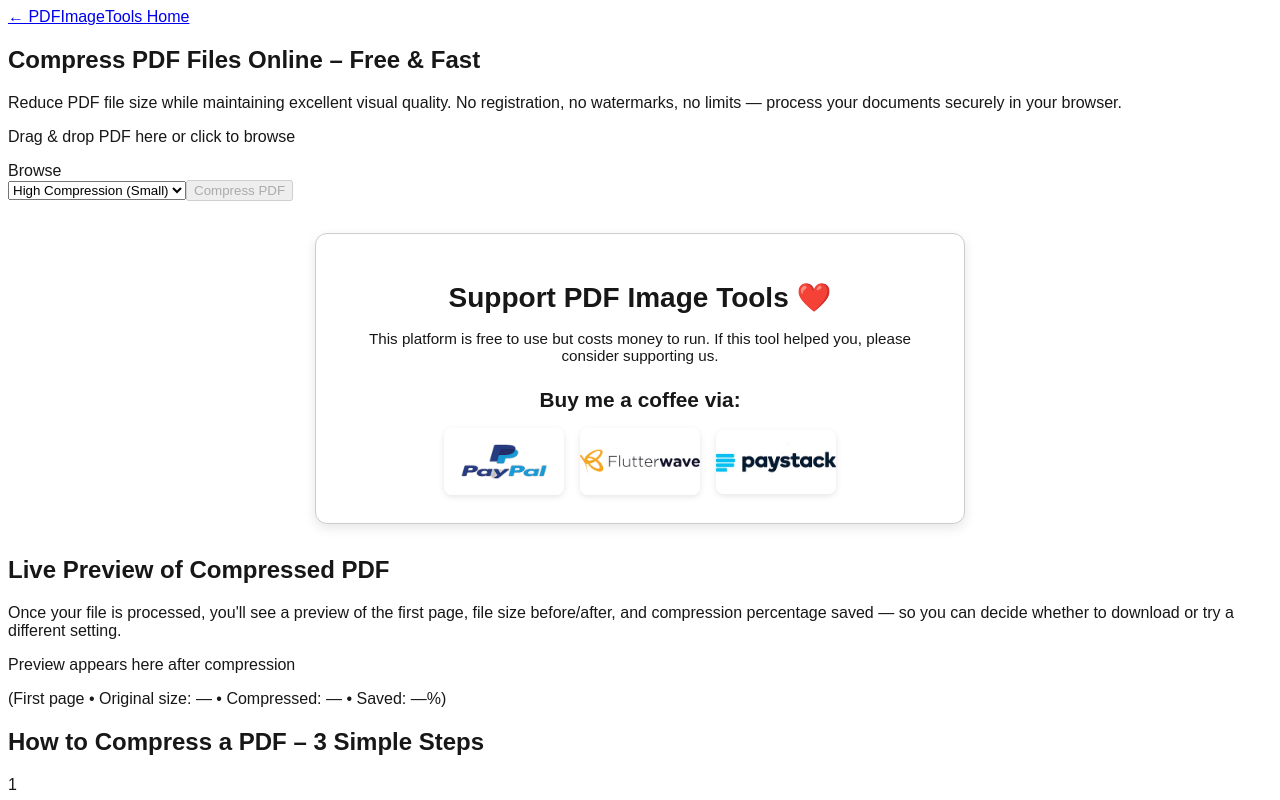
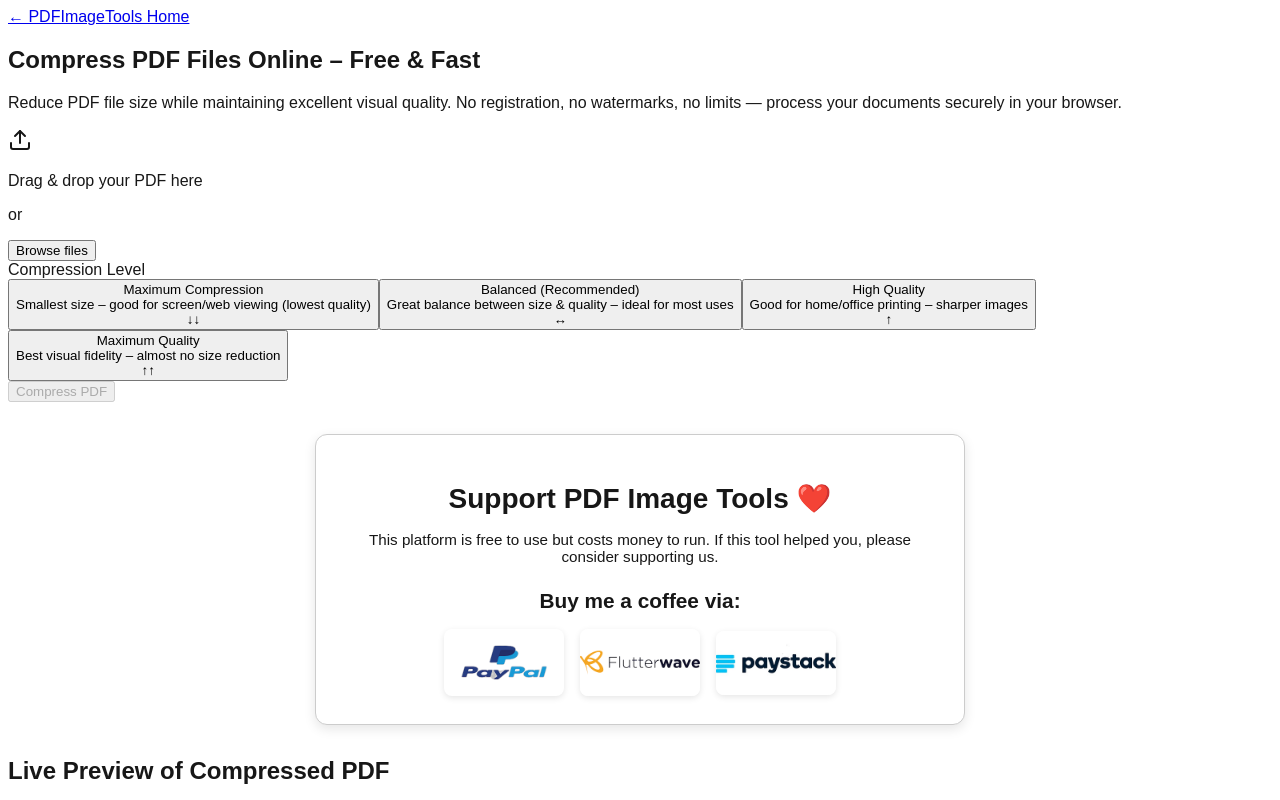
Before and after one commit to Leadmind-Developer/pdfimagetools-vercel, a Next.js app: page /compress-pdf in a window 1280 px wide. Shown: the top 800 px of the page. Built offline with nearby package versions, Linux system fonts and the light colour scheme; no server answers.

Commit message:
Update PdfCompressUploader.jsx

```diff
--- a/src/components/PdfCompressUploader.jsx
+++ b/src/components/PdfCompressUploader.jsx
@@ -1,59 +1,66 @@
+// src/components/PdfCompressUploader.jsx
 "use client";
 
 import React, { useState, useRef } from "react";
 import axios from "axios";
+import { Upload, File, CheckCircle, AlertCircle, Download } from "lucide-react"; // ← add lucide-react or similar icons
 
 export default function PdfCompressUploader() {
-
   const [file, setFile] = useState(null);
-  const [quality, setQuality] = useState("screen");
-
+  const [fileName, setFileName] = useState("");
+  const [quality, setQuality] = useState("ebook"); // default to balanced
   const [uploading, setUploading] = useState(false);
   const [progress, setProgress] = useState(0);
 
   const [beforeSize, setBeforeSize] = useState(null);
   const [afterSize, setAfterSize] = useState(null);
+  const [savingsPercent, setSavingsPercent] = useState(0);
 
   const [downloadUrl, setDownloadUrl] = useState("");
   const [error, setError] = useState("");
 
   const dropRef = useRef(null);
+  const fileInputRef = useRef(null);
 
-  const API_BASE = process.env.NEXT_PUBLIC_API_BASE;
+  const API_BASE = process.env.NEXT_PUBLIC_API_BASE || "http://localhost:8000"; // fallback for dev
 
   const formatSize = (bytes) => {
-    if (!bytes) return "";
-    return (bytes / 1024 / 1024).toFixed(2) + " MB";
+    if (!bytes) return "—";
+    const mb = (bytes / 1024 / 1024).toFixed(2);
+    return `${mb} MB`;
   };
 
-  const handleFileSelect = (files) => {
+  const handleFiles = (files) => {
+    if (!files?.length) return;
     const pdf = files[0];
 
-    if (!pdf || pdf.type !== "application/pdf") {
-      setError("Please select a valid PDF file.");
+    if (pdf.type !== "application/pdf") {
+      setError("Only PDF files are allowed.");
       return;
     }
 
     setFile(pdf);
+    setFileName(pdf.name);
     setBeforeSize(pdf.size);
     setAfterSize(null);
+    setSavingsPercent(0);
     setDownloadUrl("");
     setError("");
   };
 
   const handleDrop = (e) => {
     e.preventDefault();
-    handleFileSelect(e.dataTransfer.files);
-    dropRef.current.classList.remove("drag-over");
+    handleFiles(e.dataTransfer.files);
+    dropRef.current?.classList.remove("drag-over");
   };
 
   const handleDragOver = (e) => {
     e.preventDefault();
-    dropRef.current.classList.add("drag-over");
+    dropRef.current?.classList.add("drag-over");
   };
 
   const handleDragLeave = () => {
-    dropRef.current.classList.remove("drag-over");
+    dropRef.current?.classList.remove("drag-over");
   };
 
   const handleUpload = async () => {
@@ -61,6 +68,7 @@ export default function PdfCompressUploader() {
 
     setUploading(true);
     setProgress(0);
+    setError("");
 
     const formData = new FormData();
     formData.append("file", file);
@@ -71,115 +79,200 @@ export default function PdfCompressUploader() {
         formData,
         {
           responseType: "blob",
-          headers: { "Content-Type": "multipart/form-data" },
-          onUploadProgress: (e) => {
-            const percent = Math.round((e.loaded * 100) / e.total);
+          onUploadProgress: (progressEvent) => {
+            const percent = Math.round((progressEvent.loaded * 100) / progressEvent.total);
             setProgress(percent);
-          }
+          },
         }
       );
 
       const blob = new Blob([res.data], { type: "application/pdf" });
+      const newSize = blob.size;
 
-      setAfterSize(blob.size);
+      setAfterSize(newSize);
+      const saved = beforeSize - newSize;
+      const percent = beforeSize ? Math.round((saved / beforeSize) * 100) : 0;
+      setSavingsPercent(percent);
+
       setDownloadUrl(URL.createObjectURL(blob));
-
-    } catch {
-      setError("Compression failed. Try again.");
+    } catch (err) {
+      console.error(err);
+      setError("Something went wrong during compression. Please try again.");
     } finally {
       setUploading(false);
     }
   };
 
+  const qualityOptions = [
+    { value: "screen",    label: "Maximum Compression", desc: "Smallest size – good for screen/web viewing (lowest quality)", icon: "↓↓" },
+    { value: "ebook",     label: "Balanced (Recommended)", desc: "Great balance between size & quality – ideal for most uses", icon: "↔" },
+    { value: "printer",   label: "High Quality", desc: "Good for home/office printing – sharper images", icon: "↑" },
+    { value: "prepress",  label: "Maximum Quality", desc: "Best visual fidelity – almost no size reduction", icon: "↑↑" },
+  ];
+
   return (
-    <div className="max-w-md mx-auto p-4 text-center">
-
+    <div className="w-full max-w-lg mx-auto">
+      {/* Dropzone */}
       <div
         ref={dropRef}
-        className="border-2 border-dashed rounded-lg p-6 mb-4 cursor-pointer transition"
         onDrop={handleDrop}
         onDragOver={handleDragOver}
         onDragLeave={handleDragLeave}
+        onClick={() => fileInputRef.current?.click()}
+        className={`
+          border-2 border-dashed rounded-xl p-10 text-center cursor-pointer transition-all duration-200
+          ${file ? "border-green-400 bg-green-50/40" : "border-gray-300 hover:border-blue-400 bg-white/50"}
+          ${uploading ? "opacity-60 pointer-events-none" : ""}
+          drag-over:border-blue-500 drag-over:bg-blue-50 drag-over:shadow-lg
+        `}
       >
-        <p className="text-gray-600">
-          Drag & drop PDF here or click to browse
-        </p>
-
         <input
+          ref={fileInputRef}
           type="file"
-          accept=".pdf"
+          accept="application/pdf"
           hidden
-          id="pdfInput"
-          onChange={(e) => handleFileSelect(e.target.files)}
+          onChange={(e) => handleFiles(e.target.files)}
         />
 
-        <label
-          htmlFor="pdfInput"
-          className="inline-block mt-2 bg-blue-600 text-white px-4 py-2 rounded"
+        {!file ? (
+          <>
+            <Upload className="mx-auto h-12 w-12 text-gray-400" />
+            <p className="mt-4 text-lg font-medium text-gray-700">
+              Drag & drop your PDF here
+            </p>
+            <p className="mt-1 text-sm text-gray-500">or</p>
+            <button
+              type="button"
+              className="mt-4 inline-flex items-center px-5 py-2.5 bg-blue-600 text-white rounded-lg hover:bg-blue-700 transition font-medium"
             >
-          Browse
-        </label>
+              Browse files
+            </button>
+          </>
+        ) : (
+          <div className="space-y-3">
+            <File className="mx-auto h-10 w-10 text-green-600" />
+            <p className="font-medium text-gray-800 truncate max-w-xs mx-auto">
+              {fileName}
+            </p>
+            <p className="text-sm text-gray-600">
+              {formatSize(beforeSize)}
+            </p>
+          </div>
+        )}
       </div>
 
-      <select
-        className="border p-2 rounded w-full mb-3"
-        value={quality}
-        onChange={e => setQuality(e.target.value)}
+      {/* Quality selector */}
+      <div className="mt-6">
+        <label className="block text-sm font-medium text-gray-700 mb-2">
+          Compression Level
+        </label>
+        <div className="grid grid-cols-1 sm:grid-cols-2 gap-3">
+          {qualityOptions.map((opt) => (
+            <button
+              key={opt.value}
+              type="button"
+              disabled={uploading}
+              onClick={() => setQuality(opt.value)}
+              className={`
+                relative p-4 border rounded-lg text-left transition-all
+                ${quality === opt.value
+                  ? "border-blue-500 bg-blue-50 ring-2 ring-blue-200"
+                  : "border-gray-200 hover:border-gray-300 bg-white"}
+                ${uploading ? "opacity-50" : ""}
+              `}
             >
-        <option value="screen">High Compression (Small)</option>
-        <option value="ebook">Balanced</option>
-        <option value="printer">High Quality</option>
-        <option value="prepress">Best Quality</option>
-      </select>
+              <div className="font-medium">{opt.label}</div>
+              <div className="text-xs text-gray-500 mt-1">{opt.desc}</div>
+              <div className="absolute top-4 right-4 text-xl font-bold text-gray-300">
+                {opt.icon}
+              </div>
+            </button>
+          ))}
+        </div>
+      </div>
 
-      {beforeSize && (
-        <p className="text-sm text-gray-600">
-          Original size: <strong>{formatSize(beforeSize)}</strong>
+      {/* Status messages */}
+      {beforeSize && !afterSize && !uploading && (
+        <p className="mt-4 text-center text-sm text-gray-600">
+          Original size: <span className="font-semibold">{formatSize(beforeSize)}</span>
         </p>
       )}
 
-      {afterSize && (
-        <p className="text-sm text-green-600">
-          Compressed size: <strong>{formatSize(afterSize)}</strong>
-        </p>
+      {error && (
+        <div className="mt-4 flex items-center justify-center gap-2 text-red-600 text-sm">
+          <AlertCircle className="h-5 w-5" />
+          {error}
+        </div>
       )}
 
-      {error && <p className="text-red-600 mt-2">{error}</p>}
-
+      {/* Action button */}
       <button
         onClick={handleUpload}
         disabled={uploading || !file}
-        className="bg-green-600 text-white w-full py-2 rounded mt-4"
+        className={`
+          mt-6 w-full py-3 px-6 rounded-lg font-medium text-white transition
+          ${uploading || !file
+            ? "bg-gray-400 cursor-not-allowed"
+            : "bg-green-600 hover:bg-green-700 shadow-sm"}
+        `}
       >
-        {uploading ? "Compressing..." : "Compress PDF"}
+        {uploading ? (
+          <span className="flex items-center justify-center gap-2">
+            <svg className="animate-spin h-5 w-5" viewBox="0 0 24 24">
+              <circle className="opacity-25" cx="12" cy="12" r="10" stroke="currentColor" strokeWidth="4" fill="none" />
+              <path className="opacity-75" fill="currentColor" d="M4 12a8 8 0 018-8v8z" />
+            </svg>
+            Compressing...
+          </span>
+        ) : (
+          "Compress PDF"
+        )}
       </button>
 
+      {/* Progress */}
       {uploading && (
-        <div className="w-full bg-gray-200 rounded mt-3">
+        <div className="mt-4">
+          <div className="w-full bg-gray-200 rounded-full h-2.5">
             <div
-            className="bg-green-500 h-2 rounded"
+              className="bg-green-600 h-2.5 rounded-full transition-all duration-300"
               style={{ width: `${progress}%` }}
             />
           </div>
+          <p className="text-center text-xs text-gray-500 mt-1">{progress}%</p>
+        </div>
       )}
 
-      {downloadUrl && (
+      {/* Result */}
+      {afterSize > 0 && (
+        <div className="mt-8 p-6 bg-green-50 border border-green-200 rounded-xl text-center">
+          <CheckCircle className="mx-auto h-10 w-10 text-green-600 mb-3" />
+          <h3 className="text-lg font-semibold text-green-800">Compression Complete!</h3>
+
+          <div className="mt-4 grid grid-cols-3 gap-4 text-sm">
+            <div>
+              <p className="text-gray-600">Original</p>
+              <p className="font-bold">{formatSize(beforeSize)}</p>
+            </div>
+            <div>
+              <p className="text-gray-600">Compressed</p>
+              <p className="font-bold text-green-700">{formatSize(afterSize)}</p>
+            </div>
+            <div>
+              <p className="text-gray-600">Saved</p>
+              <p className="font-bold text-green-600">{savingsPercent}%</p>
+            </div>
+          </div>
+
           <a
             href={downloadUrl}
-          download="compressed.pdf"
-          className="block mt-4 text-blue-600 font-semibold"
+            download={`compressed-${fileName}`}
+            className="mt-6 inline-flex items-center gap-2 px-6 py-3 bg-green-600 text-white rounded-lg hover:bg-green-700 transition font-medium shadow-sm"
           >
+            <Download className="h-5 w-5" />
             Download Compressed PDF
           </a>
+        </div>
       )}
-
-      <style jsx>{`
-        .drag-over {
-          background: #f0f8ff;
-          border-color: #2563eb;
-        }
-      `}</style>
-
     </div>
   );
 }
```
Lines whose indentation alone changed are shown as unchanged.
